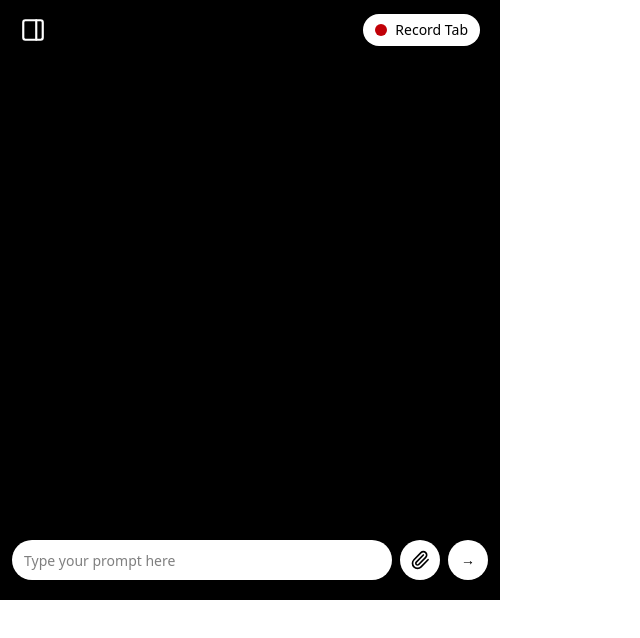
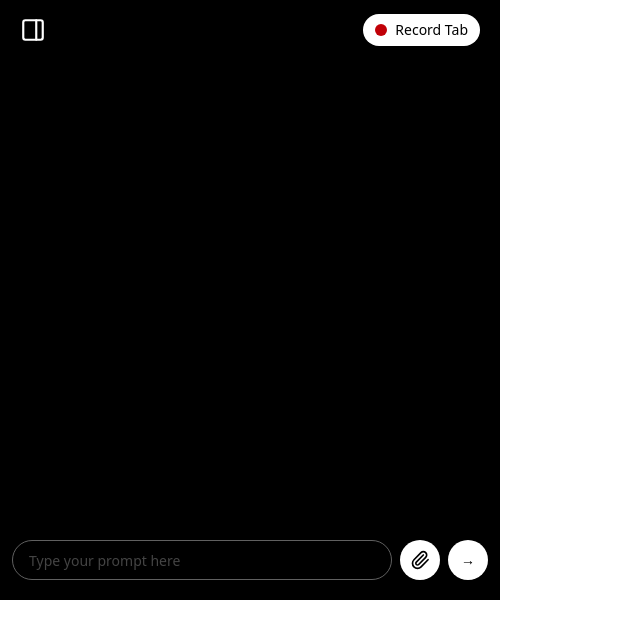
Before and after one commit to harryfrzz/flashy, a React (Vite) app: page / in a window 1280 px wide. Shown: the top 638 px of the page, without its empty margins (0-640 px from the left). Built offline with nearby package versions, Linux system fonts and the light colour scheme.

Commit message:
update: changes to UI elements

```diff
--- a/src/components/input-bar.tsx
+++ b/src/components/input-bar.tsx
@@ -3,8 +3,8 @@ import { Paperclip } from "lucide-react";
 export default function InputBar(){
     return(
         <div className="absolute bottom-0 left-0 right-0 flex gap-2 py-5 px-3 bg-transparent">
-            <div className="flex-1 h-10 rounded-full bg-white">
-                <input className="w-full h-full px-3 outline-none text-sm rounded-full" type="text" placeholder="Type your prompt here"/>
+            <div className="flex-1 h-10 rounded-full bg-transparent border border-[rgb(96,96,96)]">
+                <input className="w-full h-full px-4 outline-none text-sm rounded-full text-white placeholder:text-[rgb(68,68,68)]" type="text" placeholder="Type your prompt here"/>
             </div>
             <button className="bg-white w-10 h-10 rounded-full flex items-center justify-center hover:bg-gray-100">
                 <Paperclip width={20}/>
--- a/src/components/sidebar.tsx
+++ b/src/components/sidebar.tsx
@@ -17,7 +17,7 @@ export default function Sidebar({ isOpen, onClose }: SidebarProps) {
                 />
             )}
             <div className={`
-                fixed top-0 left-0 p-2 gap-2 h-[600px] flex justify-between flex-col w-64 bg-gray-900 z-50 transform transition-transform duration-300 ease-in-out
+                fixed top-0 left-0 p-2 gap-2 h-[600px] flex justify-between flex-col w-64 bg-black z-50 transform transition-transform duration-300 ease-in-out
                 ${isOpen ? 'translate-x-0' : '-translate-x-full'}
             `}>
 
```
